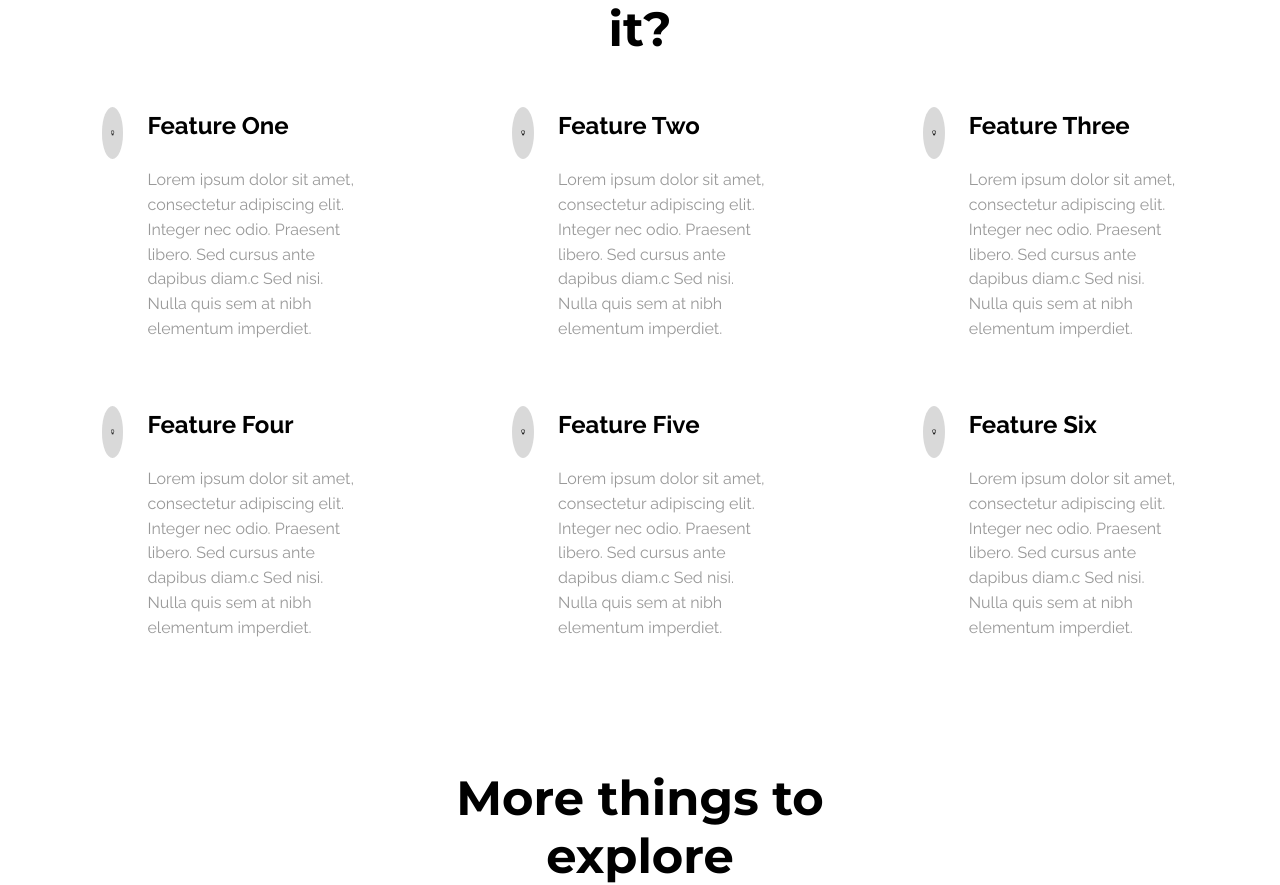
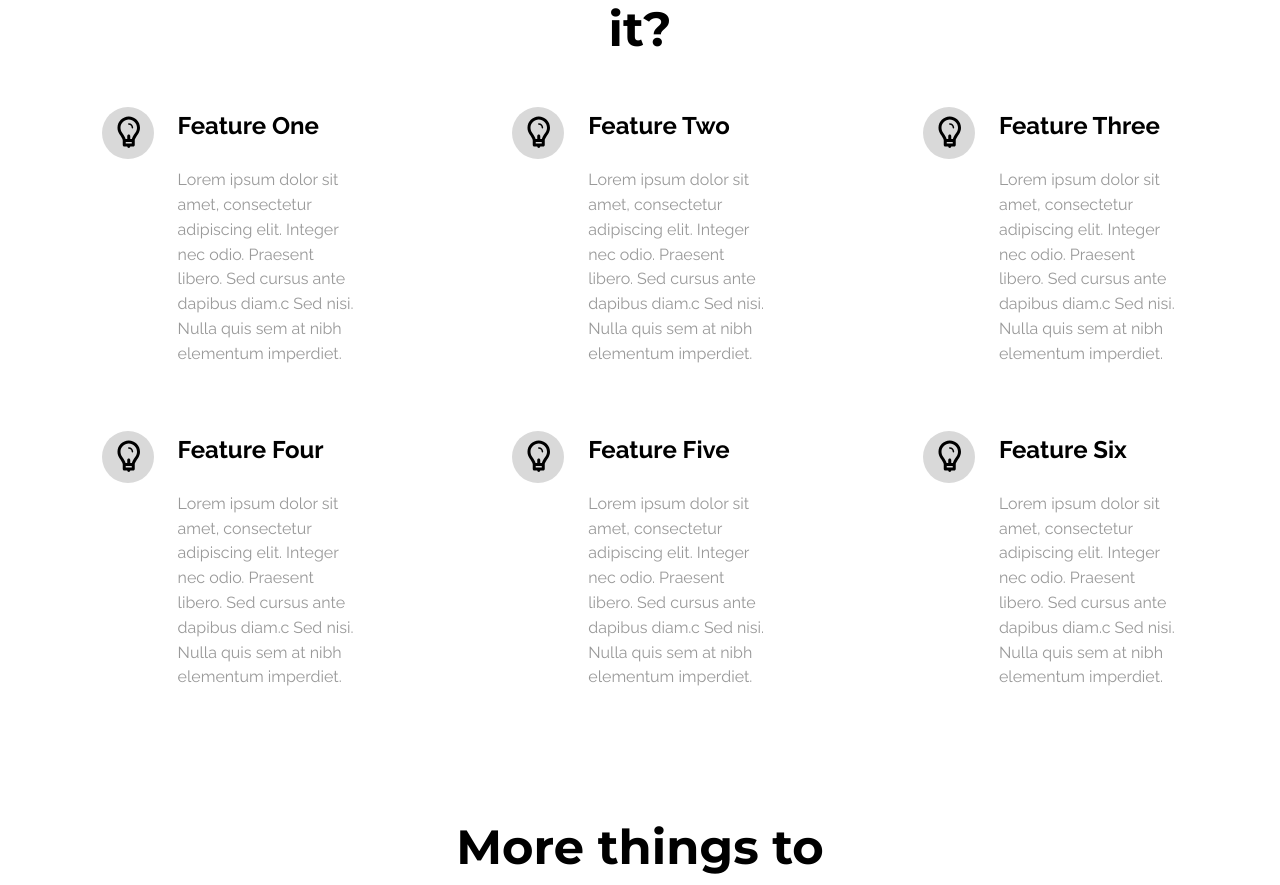
Before and after one commit to littlenines/wireframe-template, a React (Vite) app: page / in a window 1280 px wide. Shown: the part 1103-1988 px from the top of the page. Built offline with nearby package versions, Linux system fonts and the light colour scheme.

Commit message:
fix icon badge image width and fix section component css

```diff
--- a/src/components/IconBadge/IconBadge.module.scss
+++ b/src/components/IconBadge/IconBadge.module.scss
@@ -5,4 +5,8 @@
     border-radius: $border-circle;
     padding: $pd-xs;
     margin-right: $mr-md;
+
+    &_image {
+        max-width: 36px;
+    }
 }
--- a/src/components/IconBadge/index.jsx
+++ b/src/components/IconBadge/index.jsx
@@ -6,7 +6,7 @@ const IconBadge = (props) => {
 
   return (
     <div className={`${style.icon} ${setClass}`} {...props}>
-      <img src={image} width={36} height={36} alt="lightbulb" loading='lazy'/>
+      <img src={image} className={style.icon_image} width={36} height={36} alt="lightbulb" loading='lazy'/>
     </div>
   )
 }
--- a/src/components/Section/Section.module.scss
+++ b/src/components/Section/Section.module.scss
@@ -1,18 +1,18 @@
 @use "src/style/variables" as *;
 
-.title {
+.section_title {
     text-align: center;
     margin-bottom: $mr-lg;
 }
 
-.description {
+.section_description {
     text-align: center;
     color: $info;
     margin-bottom: $mr-xl;
 }
 
 @media(min-width: $xl) {
-    .section_header {
+    .section {
         width: 45%;
         margin: 0 auto;
     }
--- a/src/components/Section/index.jsx
+++ b/src/components/Section/index.jsx
@@ -5,9 +5,9 @@ const Section = (props) => {
   return (
     <section {...props}>
       <div className="wrapper max-content">
-        <div className={style.section_header}>
-          <h2 className={`heading_typography ${style.title}`}>{props.title}</h2>
-          {props.description && <p className={`section_typography ${style.description}`}>{props.description}</p>}
+        <div className={style.section}>
+          <h2 className={`heading_typography ${style.section_title}`}>{props.title}</h2>
+          {props.description && <p className={`section_typography ${style.section_description}`}>{props.description}</p>}
         </div>
         {props.children}
       </div>
```
